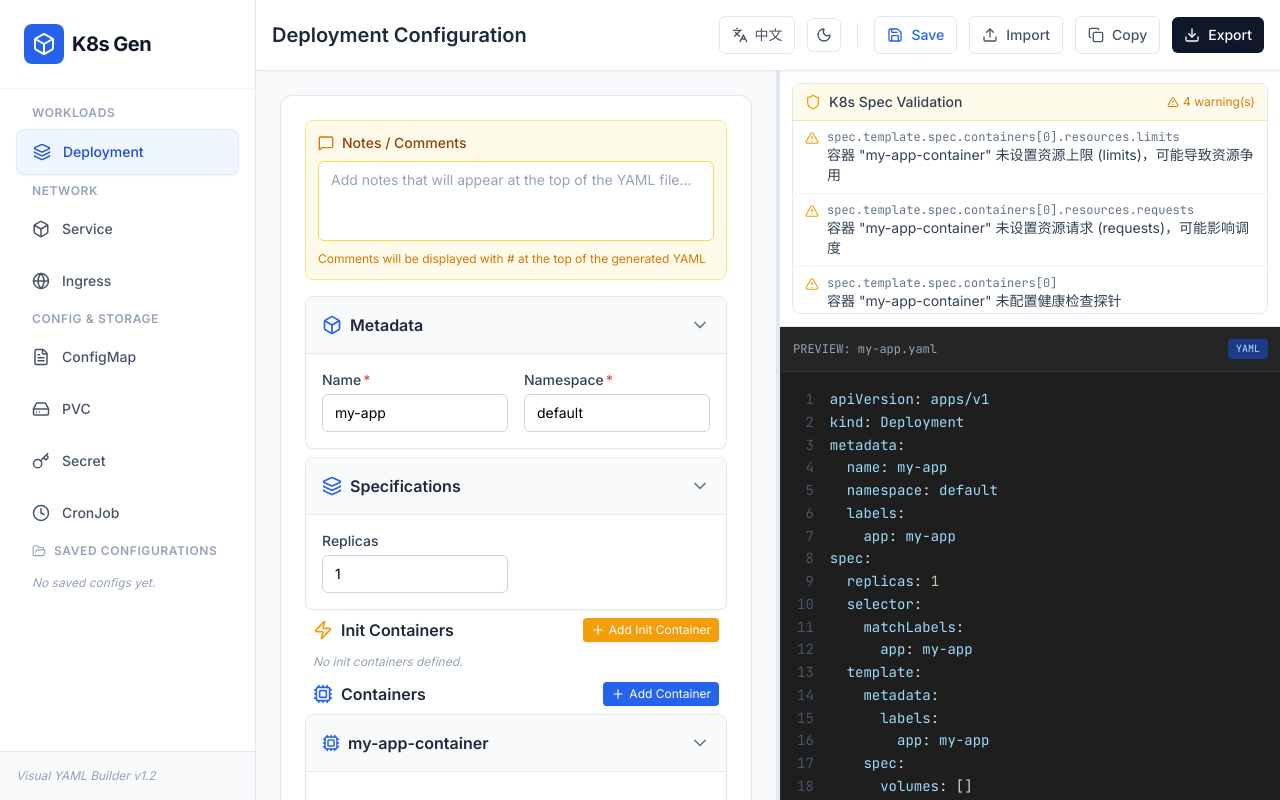
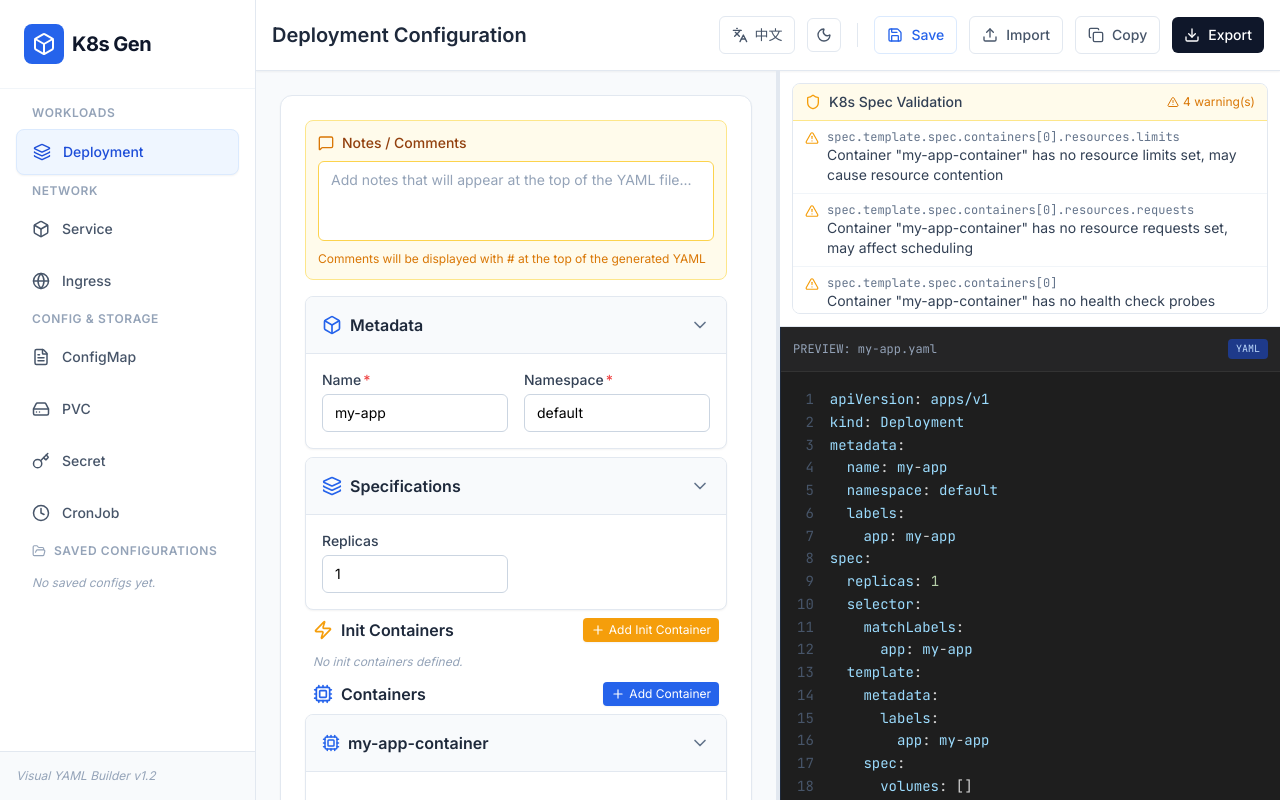
Before and after one commit to sivdead/k8s-yaml-visualizer-generator, a React (Vite) app: page / in a window 1280 px wide. Built offline with nearby package versions, Linux system fonts and the light colour scheme.

Commit message:
fix: 校验面板支持多语言

```diff
--- a/components/ValidationPanel.tsx
+++ b/components/ValidationPanel.tsx
@@ -1,6 +1,6 @@
 import React, { useMemo } from 'react';
 import { AlertCircle, AlertTriangle, CheckCircle, Shield } from 'lucide-react';
-import { validateK8sResource, ValidationResult } from '../services/k8sValidator';
+import { validateK8sResource, ValidationResult, ValidationError } from '../services/k8sValidator';
 import { K8sResource } from '../types';
 import { useLanguage } from '../contexts/LanguageContext';
 
@@ -10,20 +10,43 @@ interface ValidationPanelProps {
 }
 
 /**
+ * 获取翻译后的消息
+ */
+const getLocalizedMessage = (
+    error: ValidationError,
+    validationT: Record<string, string>
+): string => {
+    // 如果有 messageKey，使用翻译
+    if (error.messageKey && validationT[error.messageKey]) {
+        let message = validationT[error.messageKey];
+        // 替换参数占位符
+        if (error.messageParams) {
+            Object.entries(error.messageParams).forEach(([key, value]) => {
+                message = message.replace(`{${key}}`, value);
+            });
+        }
+        return message;
+    }
+    // 否则使用原始消息（如 Zod 验证错误）
+    return error.message;
+};
+
+/**
  * K8s 规范校验面板
  */
 export const ValidationPanel: React.FC<ValidationPanelProps> = ({ resource, showDetails = true }) => {
-    const { language } = useLanguage();
+    const { t } = useLanguage();
+    const validationT = (t as any).validation || {};
 
     const validation = useMemo(() => validateK8sResource(resource), [resource]);
 
     const { valid, errors, warnings } = validation;
 
-    // 标题文本
-    const titleText = language === 'zh' ? 'K8s 规范校验' : 'K8s Spec Validation';
-    const validText = language === 'zh' ? '校验通过' : 'Validation Passed';
-    const errorText = language === 'zh' ? '个错误' : ' error(s)';
-    const warningText = language === 'zh' ? '个警告' : ' warning(s)';
+    // 翻译后的标签
+    const titleText = validationT.title || 'K8s Spec Validation';
+    const validText = validationT.passed || 'Validation Passed';
+    const errorText = validationT.errors || 'error(s)';
+    const warningText = validationT.warnings || 'warning(s)';
 
     if (!showDetails) {
         // 简洁模式：只显示状态图标
@@ -40,8 +63,8 @@ export const ValidationPanel: React.FC<ValidationPanelProps> = ({ resource, show
                 )}
                 <span className="text-xs text-slate-500">
                     {valid
-                        ? (warnings.length > 0 ? `${warnings.length}${warningText}` : validText)
-                        : `${errors.length}${errorText}`
+                        ? (warnings.length > 0 ? `${warnings.length} ${warningText}` : validText)
+                        : `${errors.length} ${errorText}`
                     }
                 </span>
             </div>
@@ -69,13 +92,13 @@ export const ValidationPanel: React.FC<ValidationPanelProps> = ({ resource, show
                     {errors.length > 0 && (
                         <span className="flex items-center gap-1 text-red-600 dark:text-red-400">
                             <AlertCircle size={12} />
-                            {errors.length}{errorText}
+                            {errors.length} {errorText}
                         </span>
                     )}
                     {warnings.length > 0 && (
                         <span className="flex items-center gap-1 text-amber-600 dark:text-amber-400">
                             <AlertTriangle size={12} />
-                            {warnings.length}{warningText}
+                            {warnings.length} {warningText}
                         </span>
                     )}
                     {errors.length === 0 && warnings.length === 0 && (
@@ -102,7 +125,7 @@ export const ValidationPanel: React.FC<ValidationPanelProps> = ({ resource, show
                                         {err.path}
                                     </code>
                                     <p className="text-sm text-slate-700 dark:text-slate-300">
-                                        {err.message}
+                                        {getLocalizedMessage(err, validationT)}
                                     </p>
                                 </div>
                             </div>
@@ -120,7 +143,7 @@ export const ValidationPanel: React.FC<ValidationPanelProps> = ({ resource, show
                                         {warn.path}
                                     </code>
                                     <p className="text-sm text-slate-700 dark:text-slate-300">
-                                        {warn.message}
+                                        {getLocalizedMessage(warn, validationT)}
                                     </p>
                                 </div>
                             </div>
--- a/contexts/LanguageContext.tsx
+++ b/contexts/LanguageContext.tsx
@@ -152,6 +152,23 @@ export const translations = {
       accessModes: 'Access Modes',
       note: 'Note: A volume can only be mounted using one access mode at a time, even if it supports many.',
       leaveEmpty: 'Leave empty to use the cluster\'s default StorageClass.'
+    },
+    validation: {
+      title: 'K8s Spec Validation',
+      passed: 'Validation Passed',
+      errors: 'error(s)',
+      warnings: 'warning(s)',
+      // Best practice warnings
+      missingLabels: 'Consider adding labels for better resource management',
+      missingAppLabel: 'Consider adding "app" or "app.kubernetes.io/name" label',
+      missingLimits: 'Container "{name}" has no resource limits set, may cause resource contention',
+      missingRequests: 'Container "{name}" has no resource requests set, may affect scheduling',
+      missingProbes: 'Container "{name}" has no health check probes configured',
+      latestTag: 'Container "{name}" uses :latest or no image tag, use specific version recommended',
+      singleReplica: 'Single replica deployment lacks high availability, recommend replicas >= 2 for production',
+      loadBalancerCost: 'LoadBalancer type may incur cloud service costs',
+      missingIngressClass: 'Consider specifying ingressClassName to clarify which Ingress controller to use',
+      unknownKind: 'Unknown resource type: {kind}'
     }
   },
   zh: {
@@ -303,6 +320,23 @@ export const translations = {
       accessModes: '访问模式',
       note: '注意：一个卷一次只能使用一种访问模式挂载，即使它支持多种。',
       leaveEmpty: '留空以使用集群默认的 StorageClass。'
+    },
+    validation: {
+      title: 'K8s 规范校验',
+      passed: '校验通过',
+      errors: '个错误',
+      warnings: '个警告',
+      // Best practice warnings
+      missingLabels: '建议添加 labels 以便于资源管理和选择',
+      missingAppLabel: '建议添加 "app" 或 "app.kubernetes.io/name" 标签',
+      missingLimits: '容器 "{name}" 未设置资源上限 (limits)，可能导致资源争用',
+      missingRequests: '容器 "{name}" 未设置资源请求 (requests)，可能影响调度',
+      missingProbes: '容器 "{name}" 未配置健康检查探针',
+      latestTag: '容器 "{name}" 使用了 :latest 或未指定镜像标签，建议使用具体版本',
+      singleReplica: '单副本部署无法保证高可用，生产环境建议设置 replicas >= 2',
+      loadBalancerCost: 'LoadBalancer 类型可能产生云服务费用',
+      missingIngressClass: '建议指定 ingressClassName 以明确使用的 Ingress 控制器',
+      unknownKind: '未知的资源类型: {kind}'
     }
   }
 };
--- a/services/k8sValidator.ts
+++ b/services/k8sValidator.ts
@@ -13,6 +13,8 @@ import { K8sResource, ResourceType } from '../types';
 export interface ValidationError {
     path: string;
     message: string;
+    messageKey?: string;  // For i18n lookup
+    messageParams?: Record<string, string>;  // For message interpolation
     severity: 'error' | 'warning';
 }
 
@@ -47,7 +49,7 @@ const getSchemaForKind = (kind: string): z.ZodType | null => {
 };
 
 /**
- * K8s 最佳实践检查
+ * K8s 最佳实践检查 - 返回带有 messageKey 的警告
  */
 const checkBestPractices = (resource: K8sResource): ValidationError[] => {
     const warnings: ValidationError[] = [];
@@ -56,7 +58,8 @@ const checkBestPractices = (resource: K8sResource): ValidationError[] => {
     if (!resource.metadata.labels || Object.keys(resource.metadata.labels).length === 0) {
         warnings.push({
             path: 'metadata.labels',
-            message: '建议添加 labels 以便于资源管理和选择',
+            message: '',  // Will be filled by UI using messageKey
+            messageKey: 'missingLabels',
             severity: 'warning',
         });
     }
@@ -66,7 +69,8 @@ const checkBestPractices = (resource: K8sResource): ValidationError[] => {
     if (!labels['app'] && !labels['app.kubernetes.io/name']) {
         warnings.push({
             path: 'metadata.labels',
-            message: '建议添加 "app" 或 "app.kubernetes.io/name" 标签',
+            message: '',
+            messageKey: 'missingAppLabel',
             severity: 'warning',
         });
     }
@@ -81,14 +85,18 @@ const checkBestPractices = (resource: K8sResource): ValidationError[] => {
             if (!container.resources?.limits) {
                 warnings.push({
                     path: `spec.template.spec.containers[${idx}].resources.limits`,
-                    message: `容器 "${container.name}" 未设置资源上限 (limits)，可能导致资源争用`,
+                    message: '',
+                    messageKey: 'missingLimits',
+                    messageParams: { name: container.name },
                     severity: 'warning',
                 });
             }
             if (!container.resources?.requests) {
                 warnings.push({
                     path: `spec.template.spec.containers[${idx}].resources.requests`,
-                    message: `容器 "${container.name}" 未设置资源请求 (requests)，可能影响调度`,
+                    message: '',
+                    messageKey: 'missingRequests',
+                    messageParams: { name: container.name },
                     severity: 'warning',
                 });
             }
@@ -97,7 +105,9 @@ const checkBestPractices = (resource: K8sResource): ValidationError[] => {
             if (!container.livenessProbe && !container.readinessProbe) {
                 warnings.push({
                     path: `spec.template.spec.containers[${idx}]`,
-                    message: `容器 "${container.name}" 未配置健康检查探针`,
+                    message: '',
+                    messageKey: 'missingProbes',
+                    messageParams: { name: container.name },
                     severity: 'warning',
                 });
             }
@@ -106,7 +116,9 @@ const checkBestPractices = (resource: K8sResource): ValidationError[] => {
             if (container.image && (container.image.endsWith(':latest') || !container.image.includes(':'))) {
                 warnings.push({
                     path: `spec.template.spec.containers[${idx}].image`,
-                    message: `容器 "${container.name}" 使用了 :latest 或未指定镜像标签，建议使用具体版本`,
+                    message: '',
+                    messageKey: 'latestTag',
+                    messageParams: { name: container.name },
                     severity: 'warning',
                 });
             }
@@ -116,7 +128,8 @@ const checkBestPractices = (resource: K8sResource): ValidationError[] => {
         if (deployment.spec?.replicas === 1) {
             warnings.push({
                 path: 'spec.replicas',
-                message: '单副本部署无法保证高可用，生产环境建议设置 replicas >= 2',
+                message: '',
+                messageKey: 'singleReplica',
                 severity: 'warning',
             });
         }
@@ -128,7 +141,8 @@ const checkBestPractices = (resource: K8sResource): ValidationError[] => {
         if (service.spec?.type === 'LoadBalancer') {
             warnings.push({
                 path: 'spec.type',
-                message: 'LoadBalancer 类型可能产生云服务费用',
+                message: '',
+                messageKey: 'loadBalancerCost',
                 severity: 'warning',
             });
         }
@@ -140,7 +154,8 @@ const checkBestPractices = (resource: K8sResource): ValidationError[] => {
         if (!ingress.spec?.ingressClassName) {
             warnings.push({
                 path: 'spec.ingressClassName',
-                message: '建议指定 ingressClassName 以明确使用的 Ingress 控制器',
+                message: '',
+                messageKey: 'missingIngressClass',
                 severity: 'warning',
             });
         }
@@ -165,7 +180,9 @@ export const validateK8sResource = (resource: K8sResource): ValidationResult =>
             errors: [],
             warnings: [{
                 path: 'kind',
-                message: `未知的资源类型: ${resource.kind}`,
+                message: '',
+                messageKey: 'unknownKind',
+                messageParams: { kind: resource.kind },
                 severity: 'warning',
             }],
         };
@@ -178,7 +195,7 @@ export const validateK8sResource = (resource: K8sResource): ValidationResult =>
         result.error.issues.forEach((issue) => {
             errors.push({
                 path: issue.path.join('.'),
-                message: issue.message,
+                message: issue.message,  // Zod messages are kept as-is for now
                 severity: 'error',
             });
         });
```
